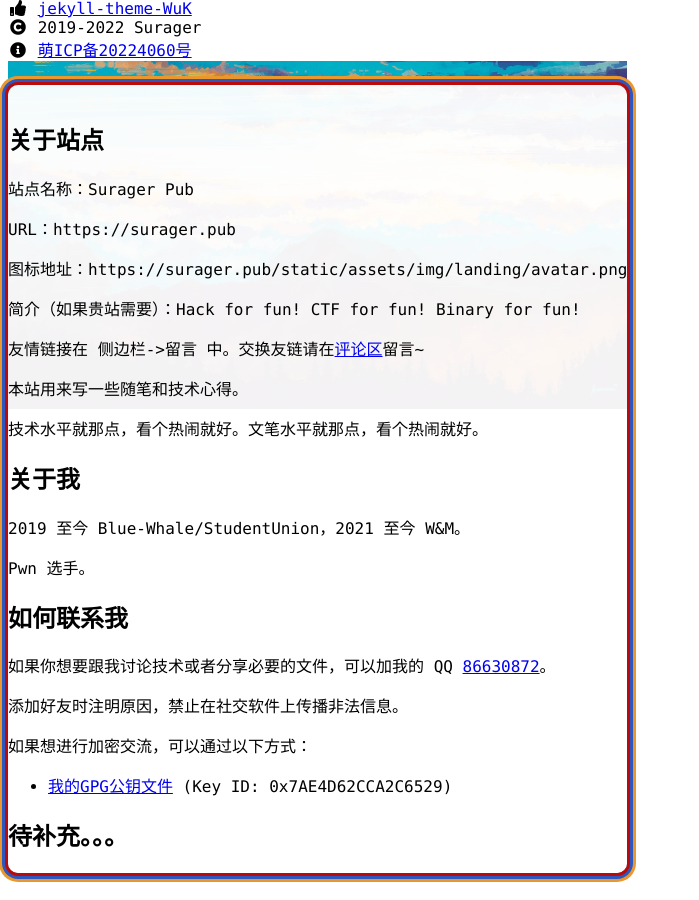
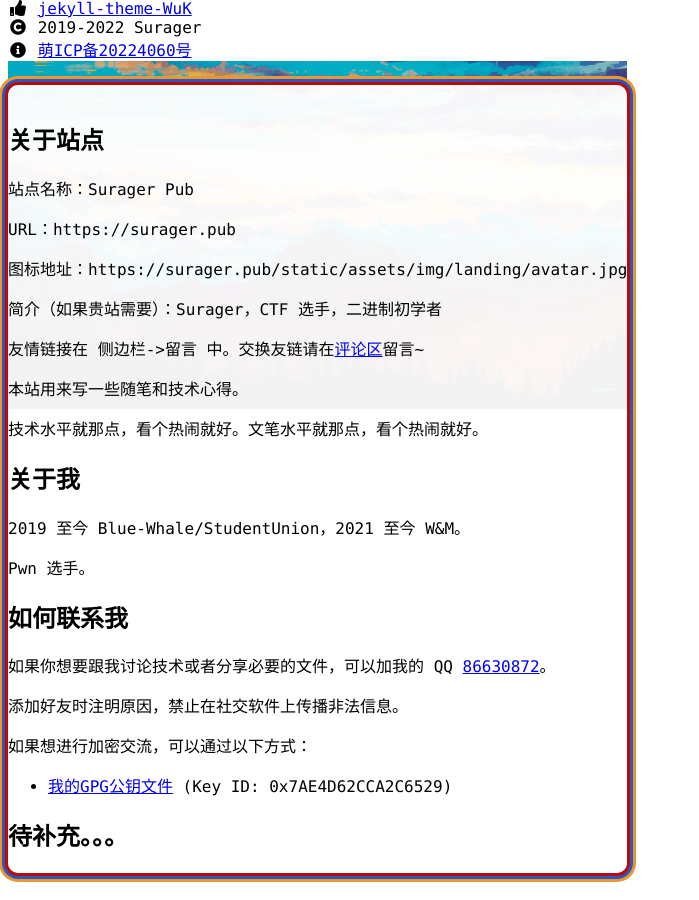
Before and after one commit to Surager/Surager.github.io, a Jekyll site: the page built from _posts/pages/2000-01-01-about.md, in a window 1280 px wide and 900 px high, scrolled down 1560 px. Shown: the whole window, without its empty margins (0-699 px from the left). Built offline with Jekyll 4.4.1, drawn with Linux system fonts in a browser that asks for light colours; nearby versions of some CDN libraries; comment, search, counter and statistics services are not loaded; a style sheet for code colours, icons or effects is not loaded.

Commit message:
稍作修改

```diff
--- a/_posts/pages/2000-01-01-about.md
+++ b/_posts/pages/2000-01-01-about.md
@@ -11,9 +11,9 @@ permalink: /about/
 
 URL：https://surager.pub
 
-图标地址：https://surager.pub/static/assets/img/landing/avatar.png
+图标地址：https://surager.pub/static/assets/img/landing/avatar.jpg
 
-简介（如果贵站需要）：Hack for fun! CTF for fun! Binary for fun!
+简介（如果贵站需要）：Surager，CTF 选手，二进制初学者
 
 友情链接在 侧边栏->留言 中。交换友链请在[评论区](/comments/)留言~
 
```
Also changed, not shown: _posts/Writesup/2021-11-09-2021陇原战疫httpd.md (renamed from _posts/Writesup/2021-11-09-2021陇原战"疫"httpd.md).
